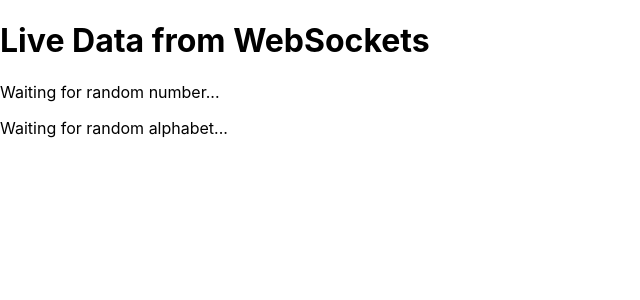
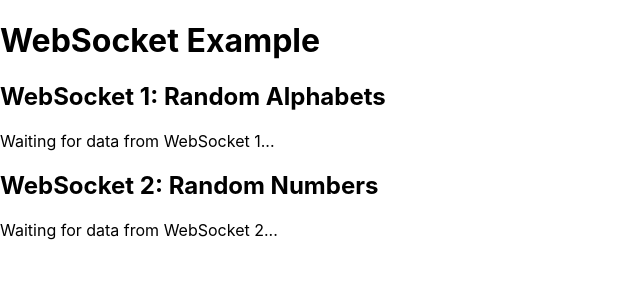
Before and after one commit to HarshWebCraft/Dev-Netlify, a React (Create React App) app: page / in a window 1280 px wide. Shown: the top 300 px of the page, without its empty margins (0-640 px from the left). Built offline with nearby package versions, Linux system fonts and the light colour scheme; no server answers.

Commit message:
time reciever

```diff
--- a/src/App.js
+++ b/src/App.js
@@ -16,8 +16,8 @@
 import React, { useEffect, useState } from "react";
 
 function App() {
-  const [randomNumber, setRandomNumber] = useState(null);
-  const [randomAlphabet, setRandomAlphabet] = useState(null);
+  const [alphabetData, setAlphabetData] = useState(null); // Data from WebSocket 1
+  const [numberData, setNumberData] = useState(null); // Data from WebSocket 2
 
   useEffect(() => {
     // Connect to WebSocket 1
@@ -25,7 +25,7 @@ function App() {
 
     socket1.addEventListener("message", (event) => {
       const data = JSON.parse(event.data);
-      setRandomNumber(data.randomNumber); // Update state with random number from WebSocket 1
+      setAlphabetData(data); // Update state with data from WebSocket 1
     });
 
     // Connect to WebSocket 2
@@ -33,10 +33,10 @@ function App() {
 
     socket2.addEventListener("message", (event) => {
       const data = JSON.parse(event.data);
-      setRandomAlphabet(data.randomAlphabet); // Update state with random alphabet from WebSocket 2
+      setNumberData(data); // Update state with data from WebSocket 2
     });
 
-    // Cleanup WebSocket connections on component unmount
+    // Cleanup both WebSockets on component unmount
     return () => {
       socket1.close();
       socket2.close();
@@ -45,17 +45,29 @@ function App() {
 
   return (
     <div>
-      <h1>Live Data from WebSockets</h1>
-      <p>
-        {randomNumber !== null
-          ? `Random Number (WebSocket 1): ${randomNumber}`
-          : "Waiting for random number..."}
-      </p>
-      <p>
-        {randomAlphabet !== null
-          ? `Random Alphabet (WebSocket 2): ${randomAlphabet}`
-          : "Waiting for random alphabet..."}
-      </p>
+      <h1>WebSocket Example</h1>
+      <div>
+        <h2>WebSocket 1: Random Alphabets</h2>
+        {alphabetData ? (
+          <p>
+            Alphabet: {alphabetData.char} <br />
+            Timestamp: {alphabetData.timestamp}
+          </p>
+        ) : (
+          <p>Waiting for data from WebSocket 1...</p>
+        )}
+      </div>
+      <div>
+        <h2>WebSocket 2: Random Numbers</h2>
+        {numberData ? (
+          <p>
+            Number: {numberData.number} <br />
+            Timestamp: {numberData.timestamp}
+          </p>
+        ) : (
+          <p>Waiting for data from WebSocket 2...</p>
+        )}
+      </div>
     </div>
   );
 }
```
